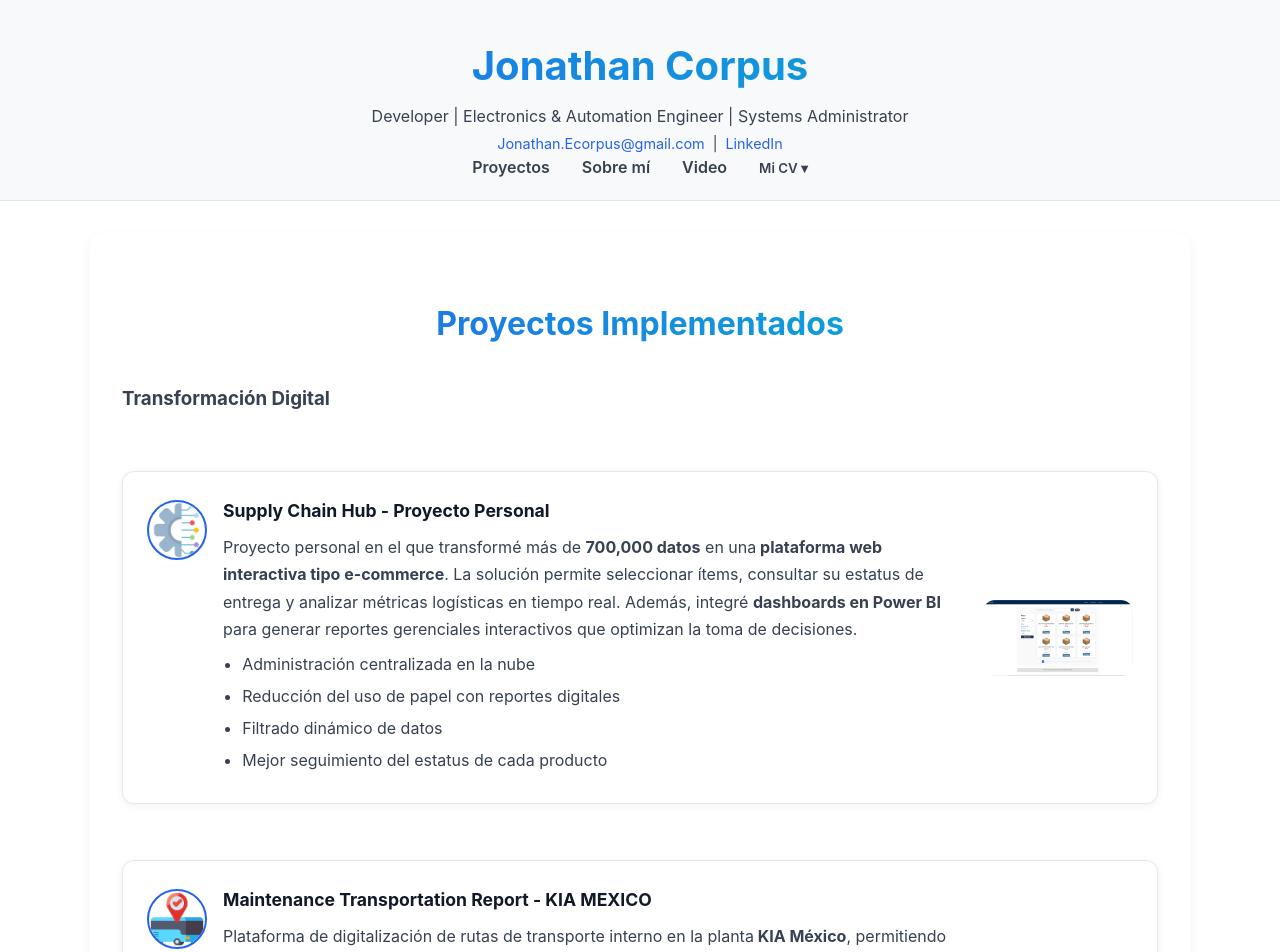
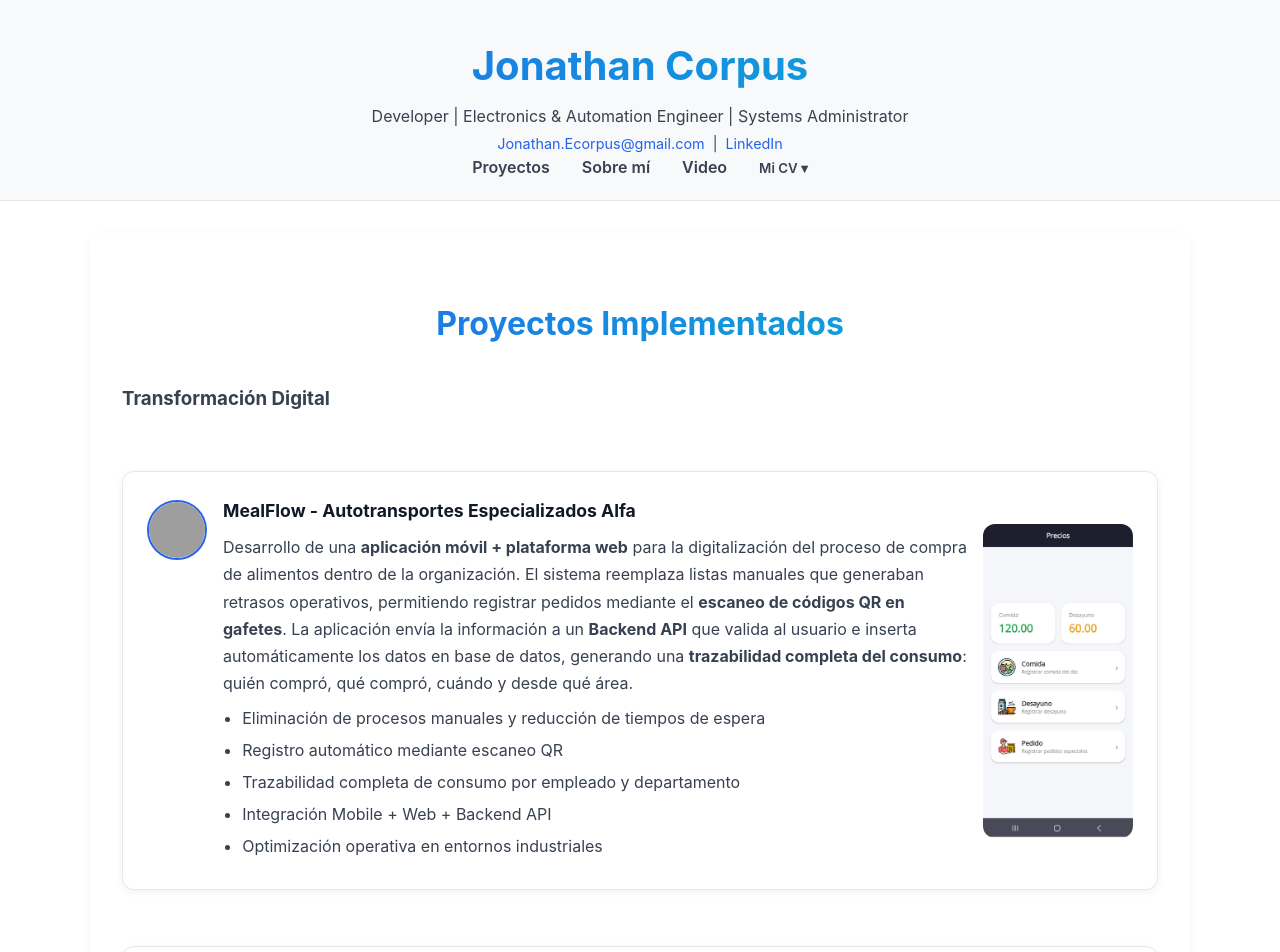
Before and after one commit to SrAnarquia/jonathancorpuscv, a React (Create React App) app: page / in a window 1280 px wide. Shown: the top 952 px of the page. Built offline with nearby package versions, Linux system fonts and the light colour scheme; grey boxes are pictures that could not be loaded.

Commit message:
Cambios 3162026 MealFlow

```diff
--- a/src/components/Projects.js
+++ b/src/components/Projects.js
@@ -6,6 +6,38 @@
 
         {/* ================== Transformación Digital ================== */}
         <h3>Transformación Digital</h3>
+
+	    <div className="card">
+          <div className="card-left">
+            <img src="/AppScann.png" alt="FoodOps Tracker" className="project-icon" />
+          </div>
+          <div className="card-center">
+            <h4>MealFlow - Autotransportes Especializados Alfa</h4>
+            <p>
+              Desarrollo de una <strong>aplicación móvil + plataforma web</strong> para la
+              digitalización del proceso de compra de alimentos dentro de la organización.
+              El sistema reemplaza listas manuales que generaban retrasos operativos,
+              permitiendo registrar pedidos mediante el <strong>escaneo de códigos QR en gafetes</strong>.
+
+              La aplicación envía la información a un <strong>Backend API</strong> que valida
+              al usuario e inserta automáticamente los datos en base de datos, generando una <strong>trazabilidad completa del consumo</strong>: quién compró, qué compró,
+
+              cuándo y desde qué área.
+            </p>
+            <ul>
+              <li>Eliminación de procesos manuales y reducción de tiempos de espera</li>
+              <li>Registro automático mediante escaneo QR</li>
+              <li>Trazabilidad completa de consumo por empleado y departamento</li>
+              <li>Integración Mobile + Web + Backend API</li>
+              <li>Optimización operativa en entornos industriales</li>
+            </ul>
+          </div>
+          <div className="card-right">
+            <img src="/AppScannAndroid.png" alt="Vista del sistema FoodOps Tracker" />
+          </div>
+        </div>
+
+
 
         <div className="card">
           <div className="card-left">
```
Also changed, not shown: public/AppScannAndroid.png (added).
